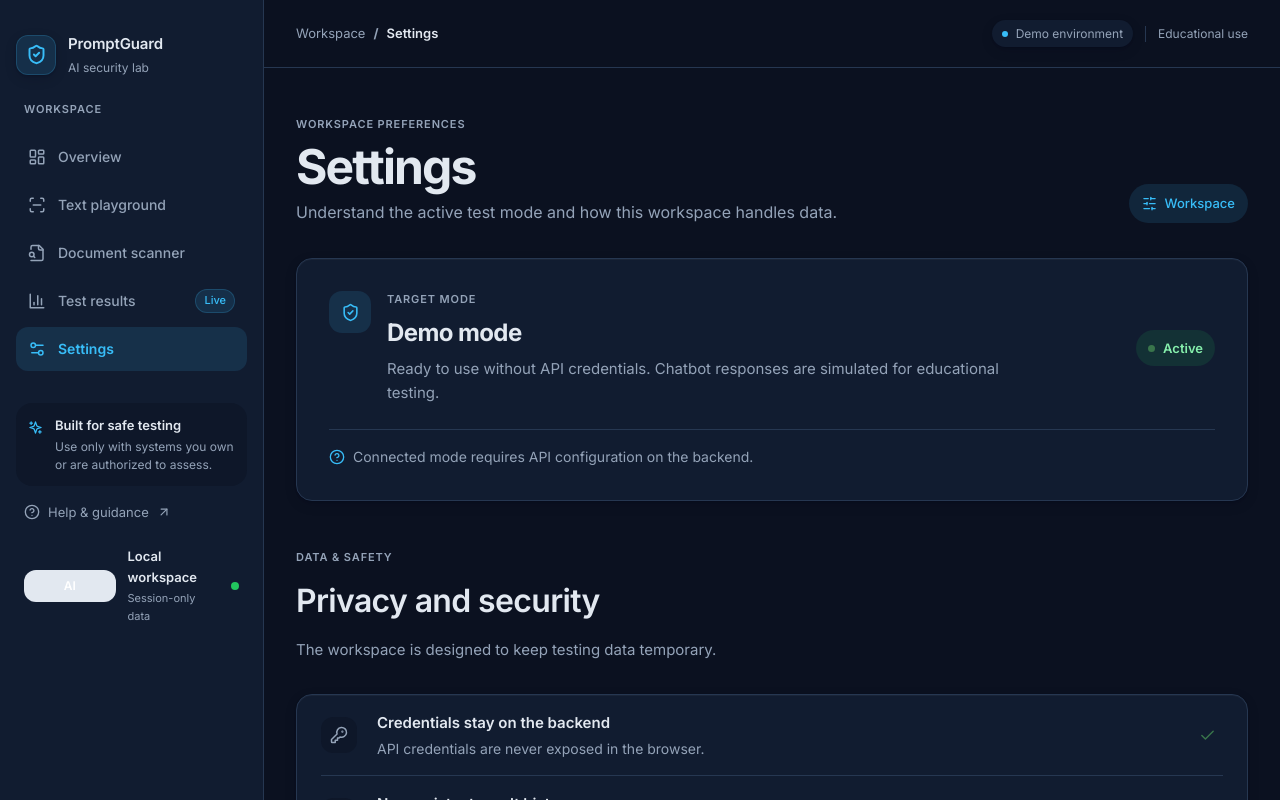
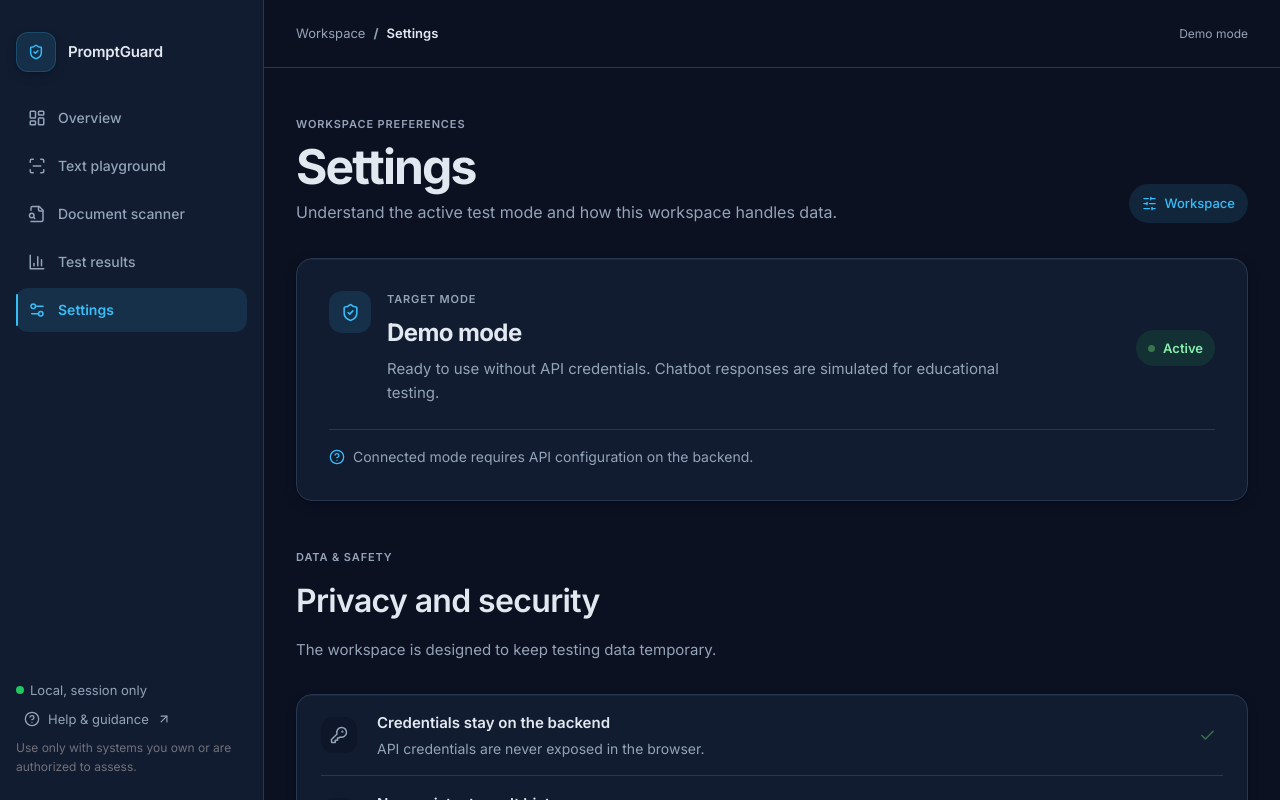
Before and after one commit to Devpal001/PromptGuard, a React (Vite) app in the folder frontend/: page /settings in a window 1280 px wide. Shown: the top 800 px of the page. Built offline with nearby package versions, Linux system fonts and the light colour scheme.

Commit message:
phase 2: shell

```diff
--- a/frontend/src/components/Layout.jsx
+++ b/frontend/src/components/Layout.jsx
@@ -1,6 +1,6 @@
-import React from 'react'
+import React, { useState } from 'react'
 import { NavLink, useLocation } from 'react-router-dom'
-import { ShieldCheck, LayoutDashboard, ScanLine, FileSearch, BarChart3, Settings2, HelpCircle, ArrowUpRight, Sparkles } from 'lucide-react'
+import { ShieldCheck, LayoutDashboard, ScanLine, FileSearch, BarChart3, Settings2, HelpCircle, ArrowUpRight } from 'lucide-react'
 
 const links = [
   { to: '/', label: 'Overview', icon: LayoutDashboard, end: true },
@@ -13,28 +13,34 @@ const pageNames = { '/': 'Overview', '/text': 'Text playground', '/document': 'D
 
 export default function Layout({ children }) {
   const location = useLocation()
+  const [open, setOpen] = useState(false)
   const title = pageNames[location.pathname] || 'Workspace'
   return (
     <div className="app-shell">
-      <aside className="sidebar">
+      <button className="sidebar-toggle" onClick={() => setOpen(true)} aria-label="Open navigation">Menu</button>
+      {open && <div className="sidebar-overlay" onClick={() => setOpen(false)} />}
+      <aside className={`sidebar ${open ? 'is-open' : ''}`}>
+        <button className="sidebar-close" onClick={() => setOpen(false)} aria-label="Close navigation">×</button>
         <a className="brand" href="/" aria-label="PromptGuard home">
-          <span className="brand-mark"><ShieldCheck size={21} strokeWidth={2.2} /></span>
-          <span className="brand-copy"><strong>PromptGuard</strong><small>AI security lab</small></span>
+          <span className="brand-mark"><ShieldCheck size={16} strokeWidth={2.2} /></span>
+          <span className="brand-copy"><strong>PromptGuard</strong></span>
         </a>
-        <div className="workspace-label">WORKSPACE</div>
         <nav className="sidebar-nav" aria-label="Main navigation">
-          {links.map(({ to, label, icon: Icon, end }) => <NavLink key={to} to={to} end={end} className={({ isActive }) => `nav-link${isActive ? ' active' : ''}`}><Icon size={18} /><span>{label}</span>{label === 'Test results' && <span className="nav-count">Live</span>}</NavLink>)}
+          {links.map(({ to, label, icon: Icon, end }) => (
+            <NavLink key={to} to={to} end={end} className={({ isActive }) => `nav-link${isActive ? ' active' : ''}`} onClick={() => setOpen(false)}>
+              <Icon size={16} /><span>{label}</span>
+            </NavLink>
+          ))}
         </nav>
-        <div className="sidebar-bottom">
-          <div className="sidebar-note"><span className="note-icon"><Sparkles size={15} /></span><div><strong>Built for safe testing</strong><p>Use only with systems you own or are authorized to assess.</p></div></div>
+        <div className="sidebar-footer">
+          <span className="sidebar-status"><span className="status-dot" /> Local, session only</span>
           <a className="help-link" href="/settings"><HelpCircle size={16} /> Help & guidance <ArrowUpRight size={14} /></a>
-          <div className="profile-row"><div className="avatar">AI</div><div><strong>Local workspace</strong><span>Session-only data</span></div><span className="online-dot" /></div>
+          <p className="sidebar-quiet">Use only with systems you own or are authorized to assess.</p>
         </div>
       </aside>
       <div className="main-column">
-        <header className="topbar"><div className="crumb"><span>Workspace</span><b>/</b><strong>{title}</strong></div><div className="topbar-right"><span className="environment-pill"><i /> Demo environment</span><span className="topbar-divider" /><span className="topbar-caption">Educational use</span></div></header>
+        <header className="topbar"><div className="crumb"><span>Workspace</span><b>/</b><strong>{title}</strong></div><div className="topbar-right"><span className="topbar-caption">Demo mode</span></div></header>
         <main className="page-content">{children}</main>
-        <footer className="app-footer"><span>PromptGuard <span className="footer-dot">·</span> AI Prompt Injection Defense Tester</span><span>Screening aid only — no result guarantees safety</span></footer>
       </div>
     </div>
   )
--- a/frontend/src/styles/App.css
+++ b/frontend/src/styles/App.css
@@ -976,3 +976,20 @@
   .privacy-check { display: none; }
   .settings-mode-copy { flex-direction: column; }
 }
+/* Phase 2 shell refinements */
+.sidebar-toggle { display: none; }
+.sidebar-overlay { display: none; }
+.sidebar-close { display: none; }
+.sidebar-footer { margin-top: auto; display: flex; flex-direction: column; gap: 8px; }
+.sidebar-status { display: inline-flex; align-items: center; gap: 6px; color: var(--ink-muted); font-size: 13px; }
+.status-dot { width: 8px; height: 8px; border-radius: 50%; background: var(--color-safe); }
+.sidebar-quiet { color: var(--ink-tertiary); font-size: 12px; margin: 0; }
+.nav-link { position: relative; }
+.nav-link.active::before { content: ''; position: absolute; left: 0; top: 6px; bottom: 6px; width: 2px; background: var(--accent); border-radius: 2px; }
+@media (max-width: 768px) {
+  .sidebar-toggle { display: inline-flex; }
+  .sidebar { position: fixed; left: -260px; top: 0; bottom: 0; transition: left 150ms ease-out; z-index: 60; }
+  .sidebar.is-open { left: 0; }
+  .sidebar-overlay { display: block; position: fixed; inset: 0; background: rgba(0,0,0,.5); z-index: 50; }
+  .sidebar-close { display: inline-flex; position: absolute; top: 8px; right: 8px; background: transparent; border: none; color: var(--ink-muted); font-size: 20px; cursor: pointer; }
+}
```
